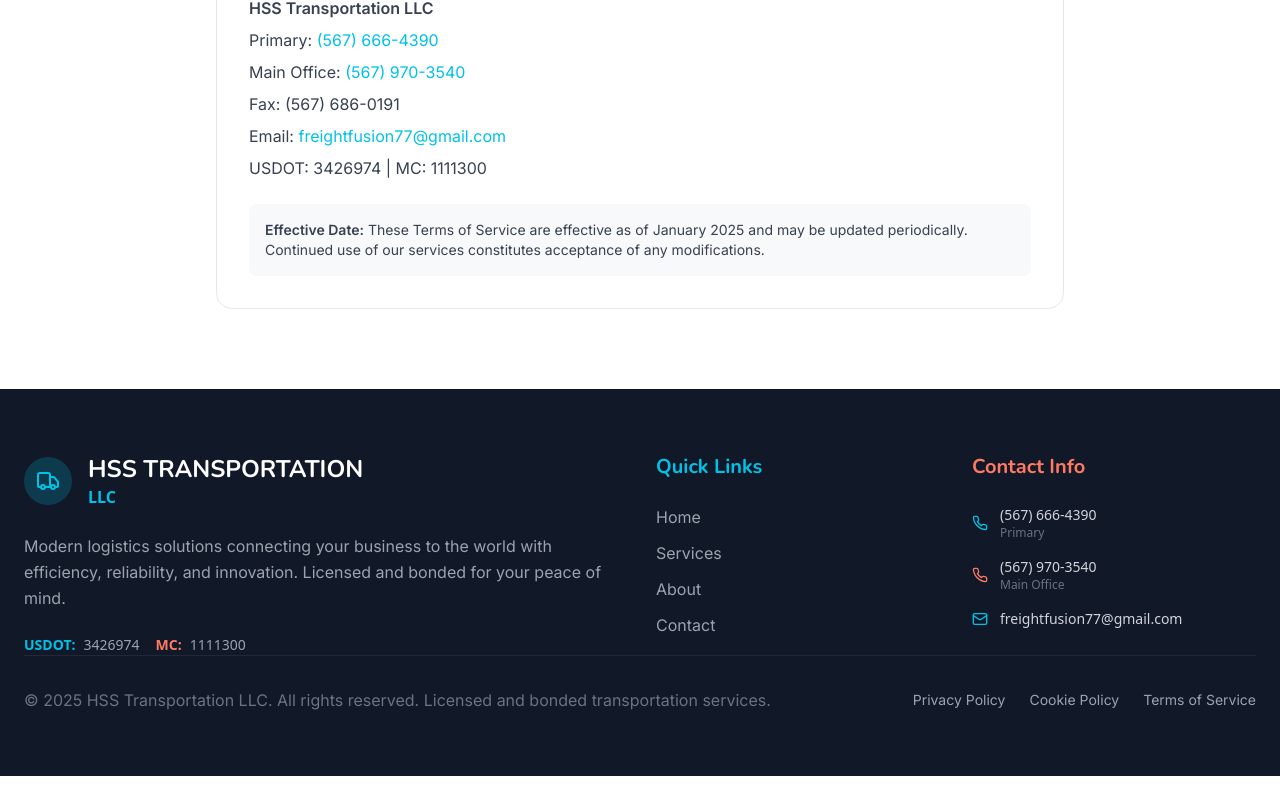
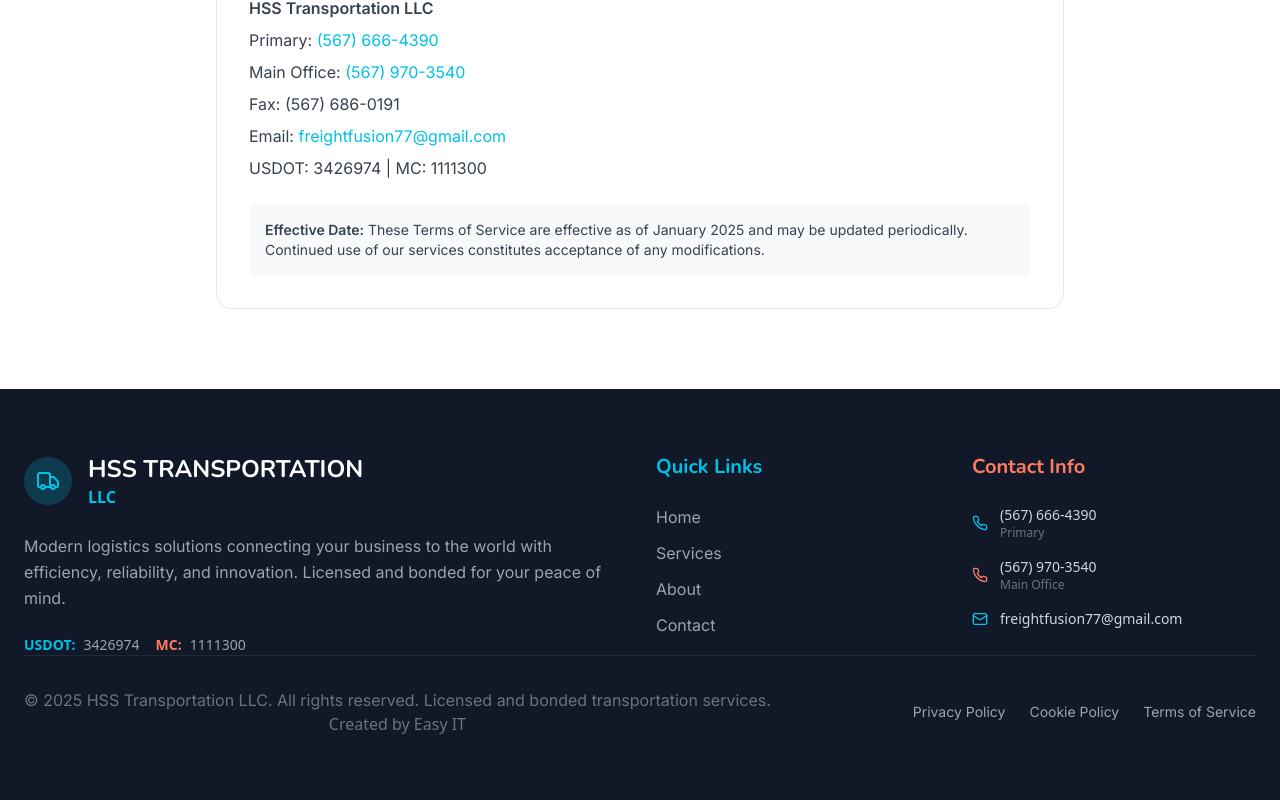
Before and after one commit to EasyRelay/hhs-transportation-llc, a React (Vite) app: page /terms-of-service in a window 1280 px wide. Shown: the part 3843-4643 px from the top of the page. Before the commit the page ends 4619 px from the top, so only its background shows below. Built offline with nearby package versions, Linux system fonts and the light colour scheme.

Commit message:
added creator link

```diff
--- a/src/components/Footer.tsx
+++ b/src/components/Footer.tsx
@@ -141,9 +141,12 @@ const Footer = () => {
 
         <div className="border-t border-gray-800 pt-8 text-center">
           <div className="flex flex-col md:flex-row justify-between items-center space-y-4 md:space-y-0">
-            <p className="text-gray-500" style={{ fontFamily: 'Inter' }}>
-              © 2025 HSS Transportation LLC. All rights reserved. Licensed and bonded transportation services.
-            </p>
+            <div className=''>
+              <p className="text-gray-500" style={{ fontFamily: 'Inter' }}>
+                © 2025 HSS Transportation LLC. All rights reserved. Licensed and bonded transportation services.
+              </p>
+              <p className='text-gray-500'>Created by <Link to="" className='hover:text-blue-500'>Easy IT</Link></p>
+            </div>
             <div className="flex space-x-6 text-sm">
               <Link
                 to="/privacy-policy"
```
